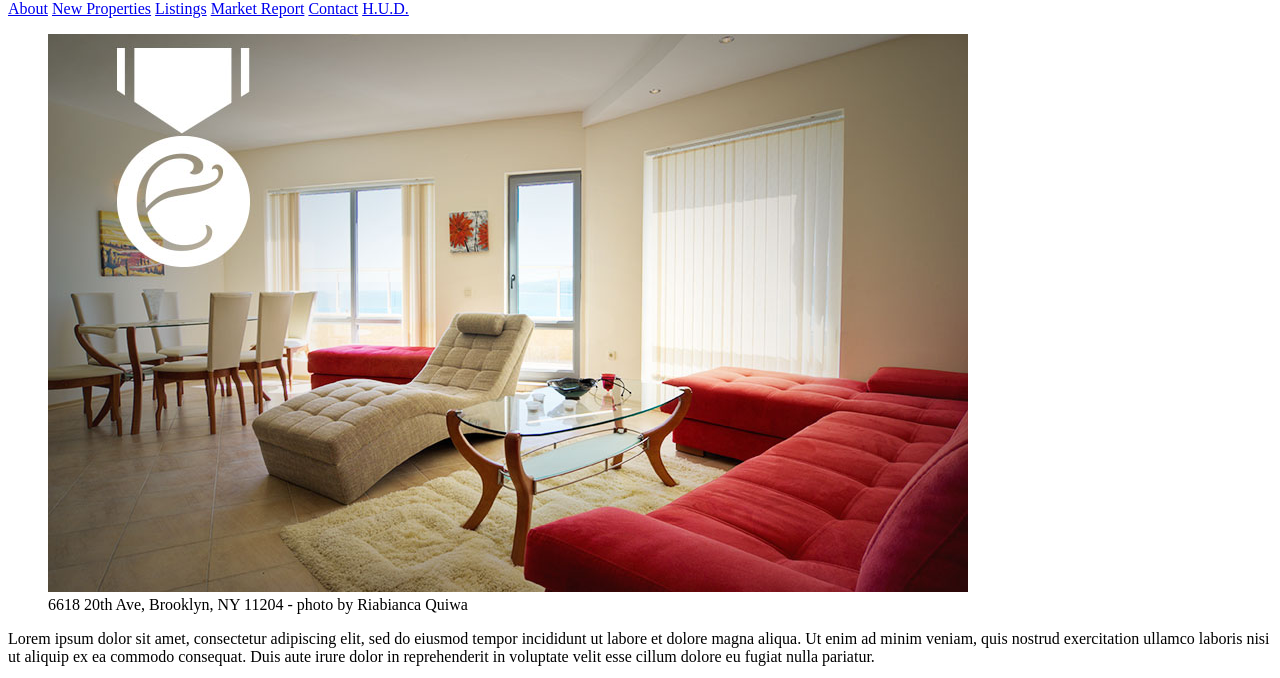
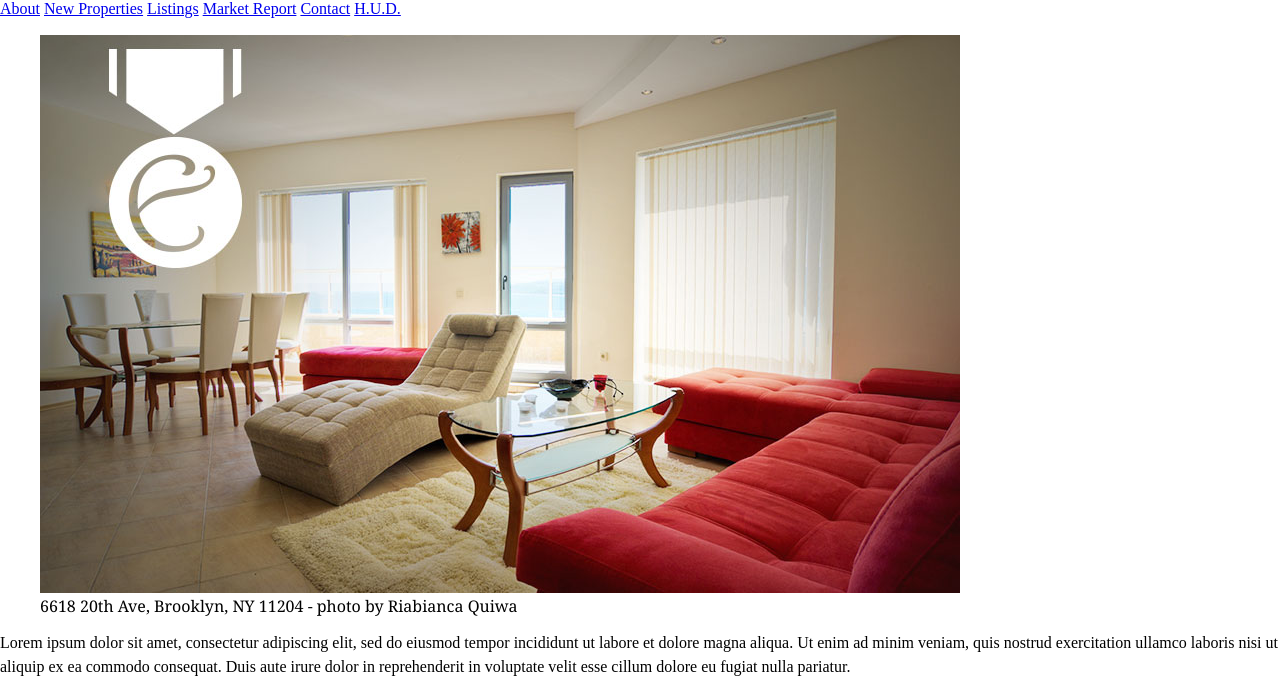
Before and after one commit to stevoDEEBO/exceptional-realty, a plain HTML site: page index.html in a window 1280 px wide. Shown: the part 127-805 px from the top of the page. Drawn offline with nearby package versions, Linux system fonts and the light colour scheme.

Commit message:
add normalize, modernizr, my css stylesheet & add p & figcaption to style.css

```diff
--- /dev/null
+++ b/css/style.css
@@ -0,0 +1,26 @@
+/* This
+is a
+comment! */
+
+/* CSS Syntax:
+
+  selector {
+    property: value;
+    property: value;
+}
+
+*/
+
+/* Type selector */
+
+p { /* select all <p>  */
+  font-size: 16px; /* 16px, ?pt, 100%, 1em, */
+  line-height: 1.5em;
+}
+
+figcaption {
+  font-weight: normal;
+  font-size: 0.75 em;
+  line-height: 1.5 em;
+  font-family: Georgia, "New Times Roman", serif;
+}
--- a/index.html
+++ b/index.html
@@ -8,6 +8,9 @@
   <meta name="viewport" content="width=device-width, initial-scale=1.0">
   <link href="https://fonts.googleapis.com/css?family=Monoton" rel="stylesheet">
   <title>Exceptional Realty Group - Luxury Homes - About</title>
+  <link rel="stylesheet" href="http://cdnjs.cloudflare.com/ajax/libs/normalize/8.0.1/normalize.min.css">
+  <link rel="stylesheet" href="css/style.css">
+  <script src="http://cdnjs.cloudflare.com/ajax/libs/modernizr/2.8.3/modernizr.min.js"></script>
 </head>
 <body>
   <header>
```
Also changed, not shown: contact.html (+3 -0 lines), market-report.html (+3 -0 lines), new-properties.html (+3 -0 lines), real-estate-listings.html (+3 -0 lines). Lines whose indentation alone changed are shown as unchanged.
